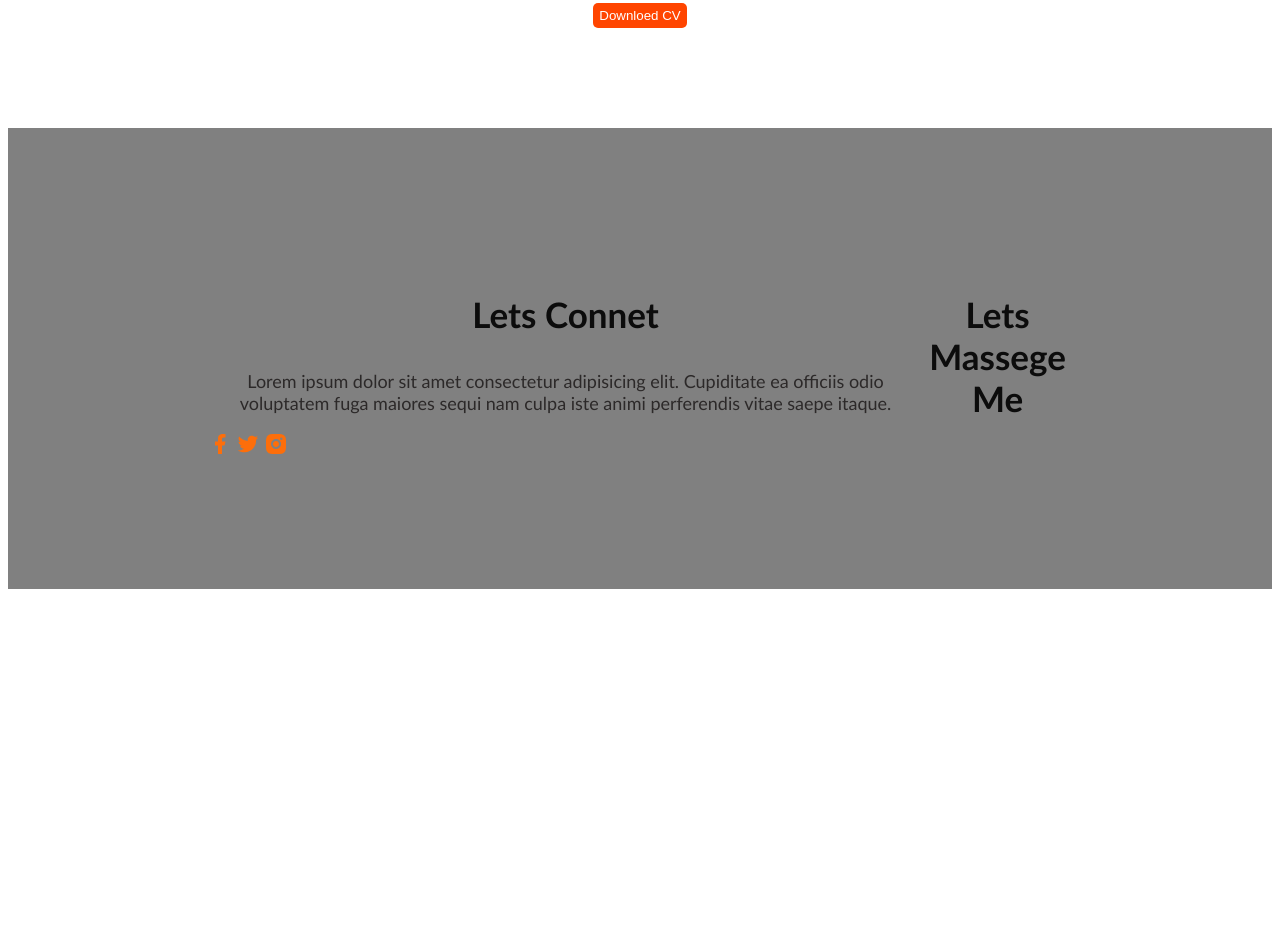
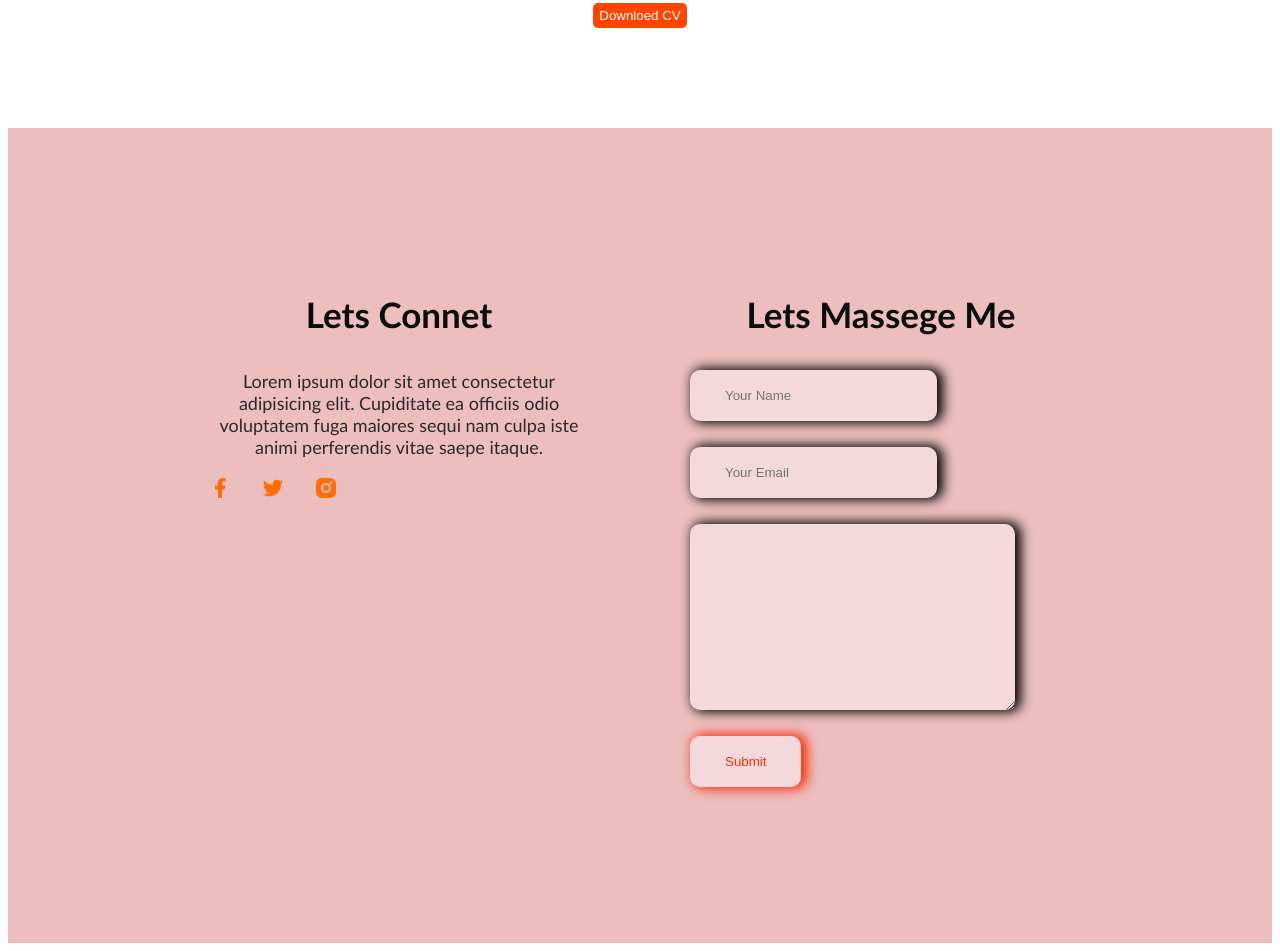
Before and after one commit to khalid423959/portfolio-learn, a plain HTML site: page index.html in a window 1280 px wide. Shown: the part 2874-3825 px from the top of the page. Before the commit the page ends 3471 px from the top, so only its background shows below. Drawn offline with Linux system fonts and the light colour scheme.

Commit message:
footer added

```diff
--- a/index.html
+++ b/index.html
@@ -160,6 +160,12 @@
         </div>
         <div class="footer-column">
             <h3 class="section-title">Lets Massege Me</h3>
+            <form class="contact" action="">
+                <input type="text" name="" placeholder="Your Name" id="">
+                <input type="email" name="" placeholder="Your Email" id="">
+                <textarea name="" id="" cols="30" rows="10"></textarea>
+                <input class="text-primary" type="button" value="Submit">
+            </form>
         </div>
     </footer>
 </body>
--- a/style/index.css
+++ b/style/index.css
@@ -146,7 +146,24 @@ main{
  /* footer style */
  footer{
     display: flex;
-    background: gray ;
+    background: rgb(236, 190, 190) ;
     padding: 130px 200px;
+    gap: 100px;
     margin-top: 100px;
  }
+ .footer-column{
+    width: 50%;
+ }
+ .contact input, textarea{
+    display: flex;
+    margin-bottom: 26px;
+    padding:  18px 35px;
+    box-shadow:4px  0px  12px 2px;
+    background: #f3d9d9;
+    border: 0px;
+    border-radius: 10px;
+ }
+
+ .social-link a{
+    margin-right: 25px;
+ }
```
